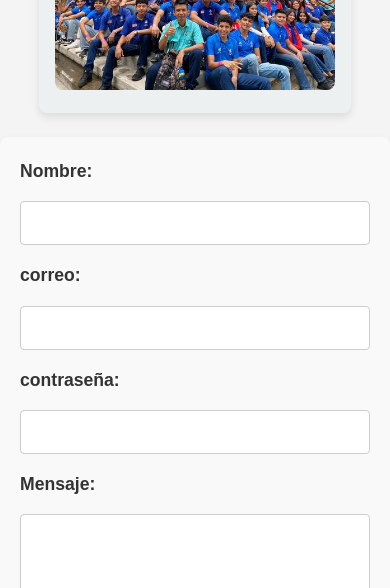
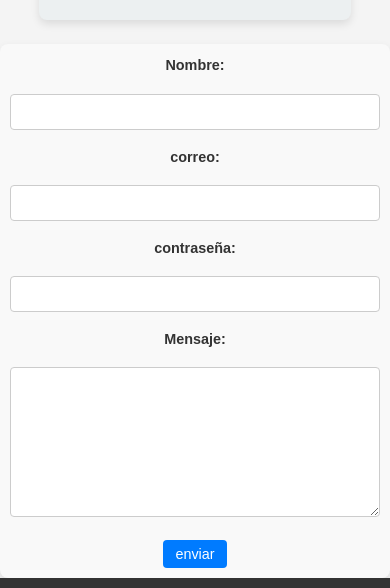
Before and after one commit to Luiss156/ExamenProgramacionLuisSebastian, a plain HTML site: page Index.html in a window 390 px wide. Shown: the part 922-1510 px from the top of the page. Drawn offline with Linux system fonts and the light colour scheme.

Commit message:
TercerCommit
Este es el tercer commit definitivo

```diff
--- a/Index.html
+++ b/Index.html
@@ -5,8 +5,10 @@
     <meta name="viewport" content="width=device-width, initial-scale=1.0">
     <title>Examen</title>
     <link rel="stylesheet" href="../style.css">
+    <script src="../javascript.js"></script>
 </head>
 <body>
+    <!--header-->
     <header>
         <img src="../assets/logo.png" alt="cecadelogo" class="cecadelogo">
     <ul>
@@ -15,6 +17,7 @@
         <li><a href="#Contacto">Contacto</a></li>
     </ul>
 </header>
+<!--acerca de-->
     <section id="acerca de">
         <div class="cards">
             <div class="card">
@@ -30,8 +33,8 @@
         </div>
 
     </section>
-
-    <section class="contacto" id="contacto">
+<!--formulario-->
+    <section class="contacto" id="Contacto">
         <form action="Enviar">
             <label for="">Nombre:</label>
             <input type="text" name="nombre" id="nombre"><br>
@@ -41,14 +44,15 @@
              <input type="password" name="password" id="password"><br>
              <label for="msg">Mensaje:</label>
              <textarea name="msg" id="msg"></textarea>
-             <button class="contacto">enviar</button>
+             <button>enviar</button>
+        </form>
     </section>
 
-    </form>
-
+<!--footer-->
     <footer>
         <img src="../assets/logo.png" alt="logocecade">
-        <p>Todos los derechos reservados a &copy0Cecade</p>
+        <p class="derechos">Todos los derechos reservados a &copyCecade</p>
     </footer>
+
 </body>
 </html>
--- a/javascript.js
+++ b/javascript.js
@@ -0,0 +1 @@
+console.log("Luis Sebastian Ramirez Garcia")
--- a/style.css
+++ b/style.css
@@ -1,17 +1,17 @@
+/*General*/
 * {
     margin: 0;
     padding: 0;
     box-sizing: border-box;
 }
 
-/* Body */
 body {
     font-family: 'Arial', sans-serif;
     background-color: #f4f4f4;
     color: #333;
     line-height: 1.6;
 }
-
+/*header*/
 header {
     background-color: #333;
     color: white;
@@ -38,10 +38,10 @@ ul li a {
 }
 
 ul li a:hover {
-    color: #f39c12;
+    color: #62aeff;
 }
 
-/* Acerca de */
+/* seccion Acerca de */
 #acerca de {
     background-color: white;
     padding: 2rem;
@@ -93,10 +93,10 @@ footer p {
     border-radius: 8px;
     max-width: 600px;
     margin: 0 auto;
+    text-align: center;
     box-shadow: 0 4px 8px rgba(0, 0, 0, 0.1);
 }
 
-/* Estilo de campos */
 .contacto label {
     font-size: 1.1em;
     margin-bottom: 8px;
@@ -144,10 +144,34 @@ footer p {
 
 .contacto button:hover {
     background-color: #0056b3;
+    box-shadow: 0 4px 8px rgba(0, 0, 0, 0.1);
+}
+/* responsive de formualrio*/
+@media screen and (max-width: 480px) {
+    .contacto {
+        max-width: 100%;
+        padding: 10px;
+    }
+
+    .contacto label {
+        font-size: 0.9em;
+    }
+
+    .contacto input[type="text"],
+    .contacto input[type="email"],
+    .contacto input[type="password"],
+    .contacto textarea {
+        padding: 8px;
+    }
+
+    .contacto button {
+        padding: 6px 12px;
+        font-size: 0.9em;
+    }
 }
 
-/*no le hice responsive al forms*/
-/* Responsive*/
+/* cads responsive */
+
 @media (max-width: 768px) {
     .cards {
         flex-direction: column;
@@ -164,7 +188,6 @@ footer p {
     }
 
     header {
-        flex-direction: column;
         align-items: center;
         text-align: center;
     }
@@ -173,8 +196,9 @@ footer p {
         max-width: 120px;
     }
 }
+/*header responsive*/
+@media (max-width: 480px) {
 
-@media (max-width: 480px) {
     header {
         padding: 1rem 0;
     }
@@ -183,11 +207,8 @@ footer p {
         max-width: 100px;
     }
 
-    ul {
-        flex-direction: column;
-    }
 
     ul li a {
-        font-size: 0.9rem;
+        font-size: 0.6rem;
     }
 }
```
